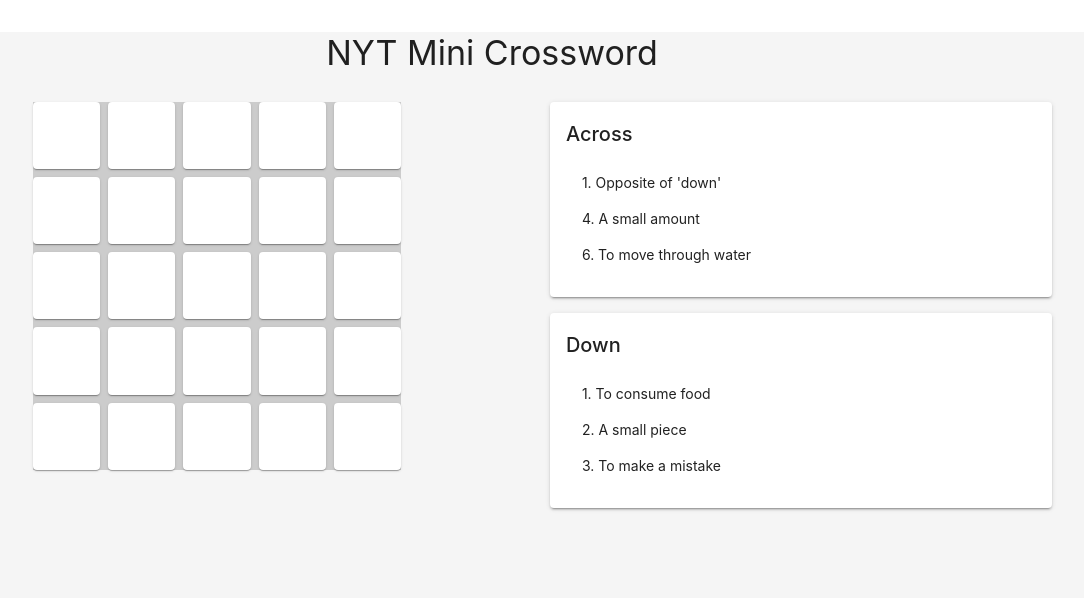
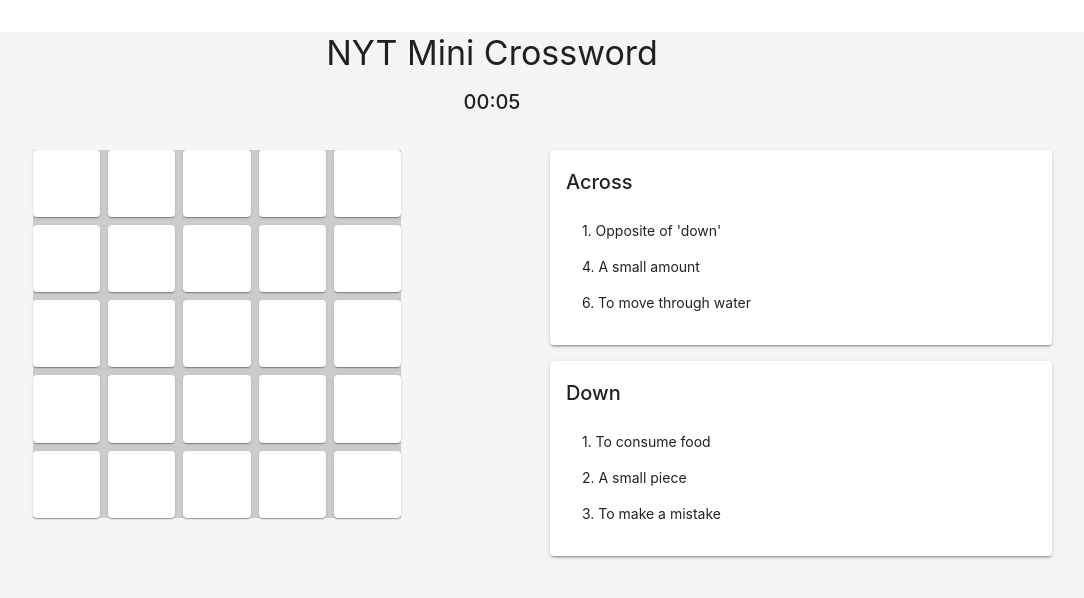
Before and after one commit to samkeshmiri/crossword, a React (Vite) app: page / in a window 1280 px wide. Shown: the top 598 px of the page, without its empty margins (148-1232 px from the left). Built offline with nearby package versions, Linux system fonts and the light colour scheme.

Commit message:
add timer

```diff
--- a/src/App.tsx
+++ b/src/App.tsx
@@ -1,4 +1,4 @@
-import React, { useState } from 'react';
+import React, { useState, useEffect } from 'react';
 import { Container, Box, Typography, useTheme, useMediaQuery } from '@mui/material';
 import Crossword from './components/Crossword';
 import ClueList from './components/ClueList';
@@ -8,28 +8,48 @@
   size: 5,
   clues: {
     across: [
-      { number: 1, clue: "Opposite of 'down'", answer: "UP", direction: 'across' },
-      { number: 4, clue: "A small amount", answer: "BIT", direction: 'across' },
-      { number: 6, clue: "To move through water", answer: "SWIM", direction: 'across' },
+      { number: 1, clue: "Opposite of 'down'", answer: "UP", direction: 'across' as const },
+      { number: 4, clue: "A small amount", answer: "BIT", direction: 'across' as const },
+      { number: 6, clue: "To move through water", answer: "SWIM", direction: 'across' as const },
     ],
     down: [
-      { number: 1, clue: "To consume food", answer: "EAT", direction: 'down' },
-      { number: 2, clue: "A small piece", answer: "PART", direction: 'down' },
-      { number: 3, clue: "To make a mistake", answer: "ERR", direction: 'down' },
+      { number: 1, clue: "To consume food", answer: "EAT", direction: 'down' as const },
+      { number: 2, clue: "A small piece", answer: "PART", direction: 'down' as const },
+      { number: 3, clue: "To make a mistake", answer: "ERR", direction: 'down' as const },
     ],
   },
 };
 
+// Import Clue type from ClueList
+import type { Clue } from './types';
+
 function App() {
-  const [selectedClue, setSelectedClue] = useState<typeof samplePuzzle.clues.across[0] | undefined>();
+  const [selectedClue, setSelectedClue] = useState<Clue | undefined>();
+  const [seconds, setSeconds] = useState(0);
   const theme = useTheme();
   const isMobile = useMediaQuery(theme.breakpoints.down('sm'));
+
+  useEffect(() => {
+    const interval = setInterval(() => {
+      setSeconds((s) => s + 1);
+    }, 1000);
+    return () => clearInterval(interval);
+  }, []);
+
+  const formatTime = (secs: number) => {
+    const m = Math.floor(secs / 60).toString().padStart(2, '0');
+    const s = (secs % 60).toString().padStart(2, '0');
+    return `${m}:${s}`;
+  };
 
   return (
     <Container maxWidth="lg">
       <Box sx={{ my: 4 }}>
         <Typography variant="h4" component="h1" gutterBottom align="center">
           NYT Mini Crossword
+        </Typography>
+        <Typography variant="h6" align="center" sx={{ mb: 2 }}>
+          {formatTime(seconds)}
         </Typography>
 
         <Box sx={{
--- a/src/components/ClueList.tsx
+++ b/src/components/ClueList.tsx
@@ -1,12 +1,6 @@
 import React from 'react';
-import { Box, Typography, List, ListItem, ListItemText, Paper } from '@mui/material';
-
-interface Clue {
-  number: number;
-  clue: string;
-  answer: string;
-  direction: 'across' | 'down';
-}
+import { Box, Typography, List, ListItem, ListItemText, Paper, ListItemButton } from '@mui/material';
+import type { Clue } from '../types';
 
 interface ClueListProps {
   clues: {
@@ -26,9 +20,8 @@
         </Typography>
         <List dense>
           {clues.across.map((clue) => (
-            <ListItem
-              key={`across-${clue.number}`}
-              button
+            <ListItem key={`across-${clue.number}`} disablePadding>
+              <ListItemButton
                 selected={selectedClue?.number === clue.number && selectedClue?.direction === 'across'}
                 onClick={() => onClueSelect(clue)}
               >
@@ -41,6 +34,7 @@
                       : 'textPrimary',
                   }}
                 />
+              </ListItemButton>
             </ListItem>
           ))}
         </List>
@@ -52,9 +46,8 @@
         </Typography>
         <List dense>
           {clues.down.map((clue) => (
-            <ListItem
-              key={`down-${clue.number}`}
-              button
+            <ListItem key={`down-${clue.number}`} disablePadding>
+              <ListItemButton
                 selected={selectedClue?.number === clue.number && selectedClue?.direction === 'down'}
                 onClick={() => onClueSelect(clue)}
               >
@@ -67,6 +60,7 @@
                       : 'textPrimary',
                   }}
                 />
+              </ListItemButton>
             </ListItem>
           ))}
         </List>
--- a/src/components/Crossword.tsx
+++ b/src/components/Crossword.tsx
@@ -99,9 +99,15 @@
 
     setGrid(newGrid);
 
-    // Focus the input field
+    // Focus the input field and select text if present
     setTimeout(() => {
-      inputRefs.current[row][col]?.focus();
+      const input = inputRefs.current[row][col];
+      if (input) {
+        input.focus();
+        if (grid[row][col].value) {
+          input.select();
+        }
+      }
     }, 0);
   };
 
@@ -190,6 +196,11 @@
                     inputRef={(el) => {
                       inputRefs.current[rowIndex][colIndex] = el;
                     }}
+                    onFocus={(e) => {
+                      if (cell.value) {
+                        e.target.select();
+                      }
+                    }}
                     onChange={(e) => {
                       const newValue = e.target.value.slice(-1).toUpperCase();
                       const newGrid = [...grid];
--- /dev/null
+++ b/src/types.ts
@@ -0,0 +1,6 @@
+export interface Clue {
+  number: number;
+  clue: string;
+  answer: string;
+  direction: 'across' | 'down';
+}
```
Lines whose indentation alone changed are shown as unchanged.
